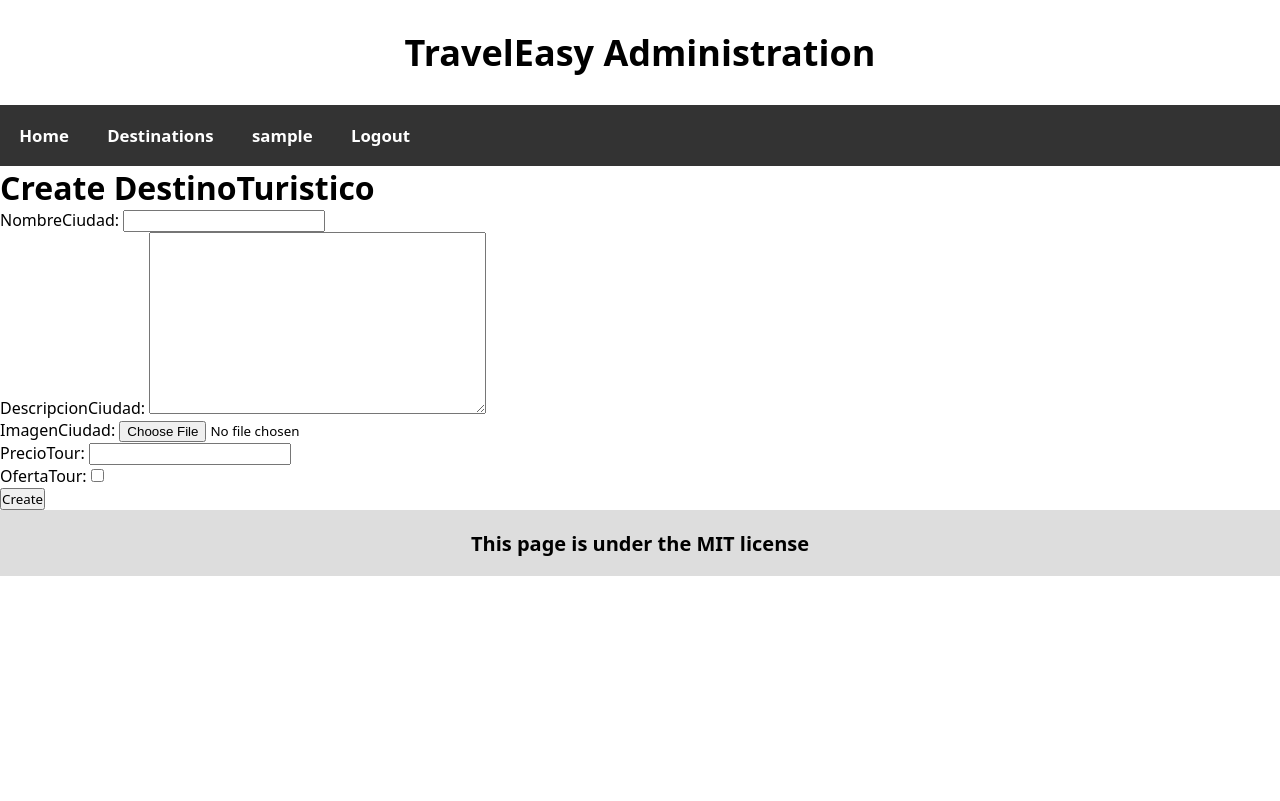
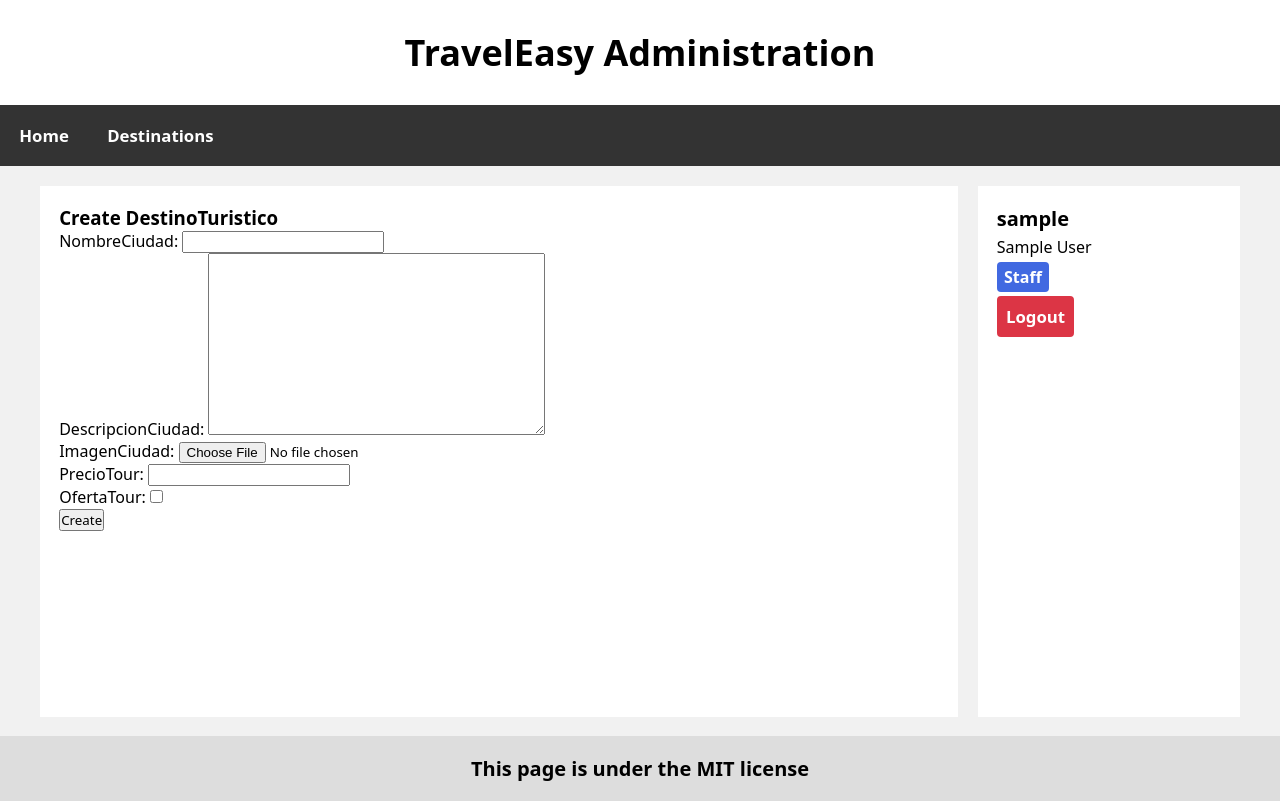
Before and after one commit to gopoma/TravelEasy, a Django app: page /destinations/create/ in a window 1280 px wide. Before the commit the page ends 576 px from the top, so only its background shows below. Run offline with Django 4.2, Linux system fonts and the light colour scheme; the visitor is signed in with stand-in values (Sample User, id 1).

Commit message:
Se maquetaró el layout del contenido por columnas, además de añadir transitions a los btns

```diff
--- a/src/static/styles/styles.css
+++ b/src/static/styles/styles.css
@@ -11,6 +11,11 @@
     --fs-regular: 1.25rem;
     --fs-md: 1.05rem;
     --fs-sm: 0.75rem;
+}
+.wrapper {
+    width: calc(100% - 2rem);
+    margin-left: 1rem;
+    margin-right: 1rem;
 }
 
 .header {
@@ -33,10 +38,59 @@
     font-weight: bold;
     text-decoration: none;
     color: #FFF;
+    transition: background 0.3s ease-out;
 }
 .navbar__link:hover {
     color: #000;
     background-color: #DDD;
+}
+
+.content-body { background-color:#F1F1F1; }
+.main-content {
+    min-height: 71.2vh;
+    padding: 1.2rem 0;
+    display: grid;
+    gap: 1.2rem;
+    grid-template-columns: 7fr 2fr;
+}
+.leftcolumn {
+    padding: 1.2rem;
+    background-color:#FFF;
+}
+.rightcolumn { background-color: #FFF; }
+
+.profile-card {
+    padding: 1.2rem;
+    display: flex;
+    flex-direction: column;
+    gap: 0.25rem;
+}
+.profile-card__username {
+    font-size: var(--fs-regular);
+}
+.profile-card__staff {
+    display: inline-block;
+    border-radius: 4px;
+    padding: 0.25rem 0.45rem;
+    font-weight: bold;
+    color: #FFF;
+    background-color: royalblue;
+}
+.profile-card__logout {
+    display: inline-block;
+    border: 2px solid #DC3545;
+    border-radius: 4px;
+    padding: 0.45rem;
+    font-size: var(--fs-md);
+    font-weight: bold;
+    text-decoration: none;
+    color: #FFF;
+    background-color: #DC3545;
+    transition: background 0.3s ease-out;
+}
+.profile-card__logout:hover {
+    border-color: #B02A37;
+    background-color:#BB2D3B;
 }
 
 .footer {
@@ -48,3 +102,12 @@
     font-weight: bold;
     text-align: center;
 }
+
+@media screen and (min-width: 1024px) {
+    .wrapper {
+        width: 100%;
+        max-width: 1200px;
+        margin-left: auto;
+        margin-right: auto;
+    }
+}
--- a/src/templates/components/navbar.html
+++ b/src/templates/components/navbar.html
@@ -1,15 +1,12 @@
 <nav class="navbar">
     <ul class="navbar__links">
         <a class="navbar__link" href="/">Home</a>
-        {% if user.is_authenticated %}
-            {% if user.is_staff %}
-                <a class="navbar__link" href="/destinations">Destinations</a>
-            {% endif %}
-            <a class="navbar__link" href="#">{{ user.username }}</a>
-            <a class="navbar__link" href="/auth/logout">Logout</a>
-        {% else %}
+        {% if not user.is_authenticated %}
             <a class="navbar__link" href="/auth/login">Login</a>
             <a class="navbar__link" href="/auth/signup">SignUp</a>
         {% endif %}
+        {% if user.is_staff %}
+            <a class="navbar__link" href="/destinations">Destinations</a>
+        {% endif %}
     </ul>
 </nav>
--- a/src/templates/layouts/main-layout.html
+++ b/src/templates/layouts/main-layout.html
@@ -15,9 +15,30 @@
         <h1 class="header__title">TravelEasy Administration</h1>
     </header>
     {% include '../components/navbar.html' %}
-
-    {% block content %}
-    {% endblock %}
+    <section class="content-body">
+        <section class="main-content wrapper">
+            <main class="leftcolumn">
+                {% block content %}
+                {% endblock %}
+            </main>
+            <section class="rightcolumn">
+                <aside class="profile-card">
+                    <h3 class="profile-card__username" >{{ user.username }}</h3>
+                    <p>{{ user.first_name }} {{ user.last_name }}</p>
+                    {% if user.is_staff %}
+                    <div>
+                        <span class="profile-card__staff">Staff</span>
+                    </div>
+                    {% endif %}
+                    {% if user.is_authenticated %}
+                        <div>
+                            <a class="profile-card__logout" href="/auth/logout">Logout</a>
+                        </div>
+                    {% endif %}
+                </aside>
+            </section>
+        </section>
+    </section>
     <footer class="footer">
         <p class="footer__license">This page is under the MIT license</p>
     </footer>
```
